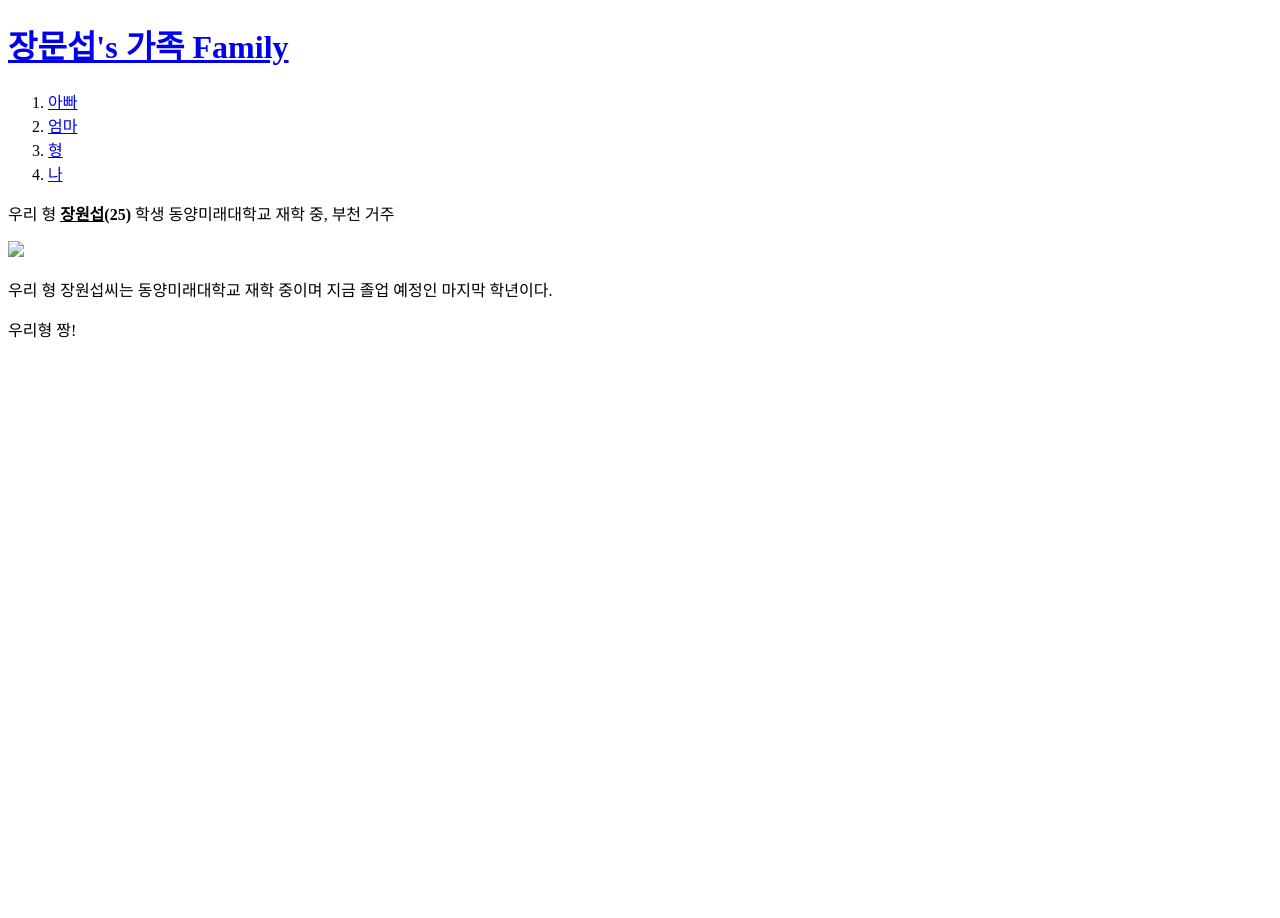
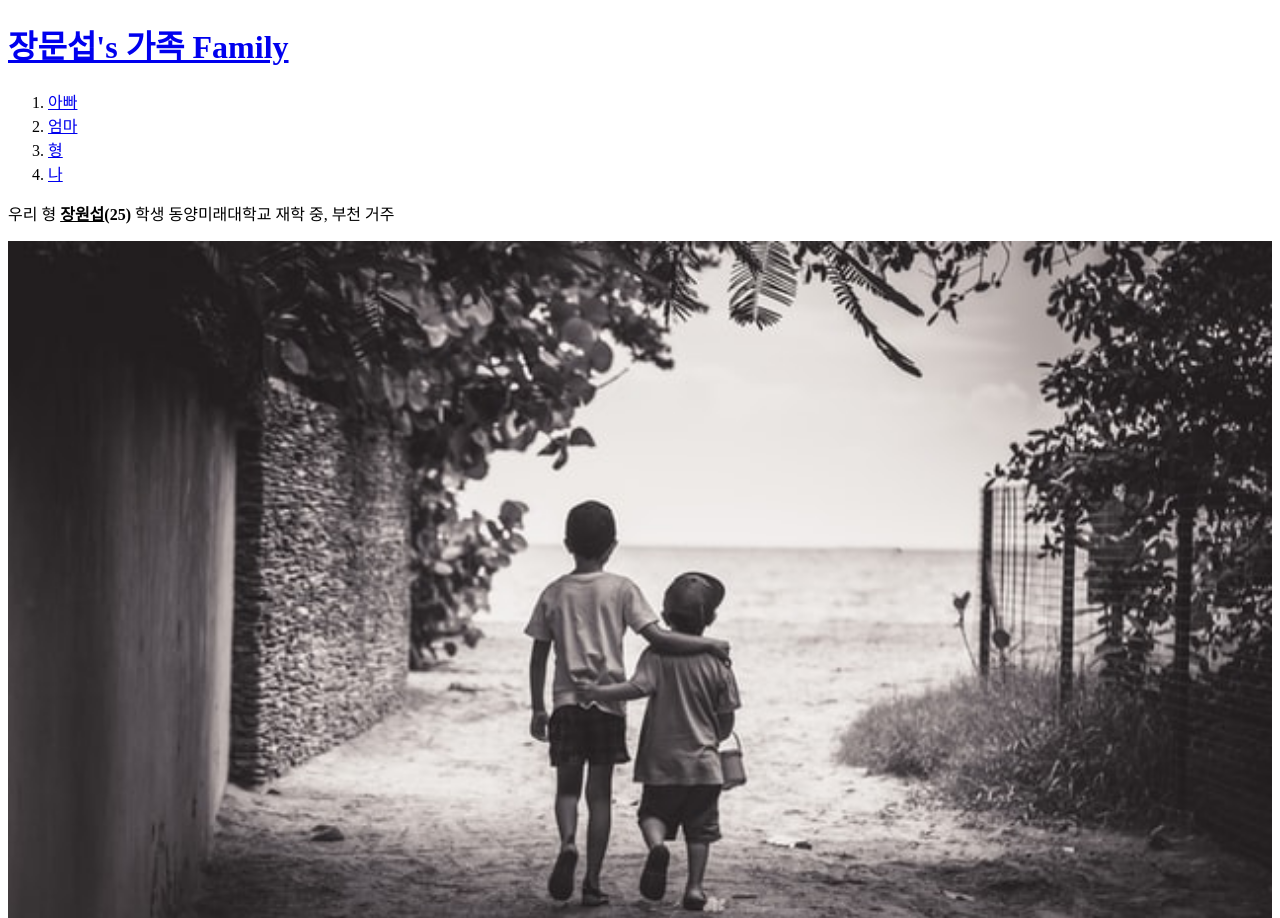
Before and after one commit to jms9803/family, a plain HTML site: page 3.html in a window 1280 px wide. Shown: the top 918 px of the page. Before the commit the page ends 800 px from the top, so only its background shows below. Drawn offline with Linux system fonts and the light colour scheme.

Commit message:
Update 3.html

```diff
--- a/3.html
+++ b/3.html
@@ -13,6 +13,6 @@
         <li><a href="4.html">나</a></li>
     </ol>
 <p>우리 형 <strong><u>장원섭</u>(25)</strong>
-학생 동양미래대학교 재학 중, 부천 거주</p> <img src="imgs/brother.jpg" width="100%"> <p>우리 형 장원섭씨는 동양미래대학교 재학 중이며 지금 졸업 예정인 마지막 학년이다.</p> 우리형 짱!
+학생 동양미래대학교 재학 중, 부천 거주</p> <img src="brother.jpg" width="100%"> <p>우리 형 장원섭씨는 동양미래대학교 재학 중이며 지금 졸업 예정인 마지막 학년이다.</p> 우리형 짱!
 </body>
 </html>
```
